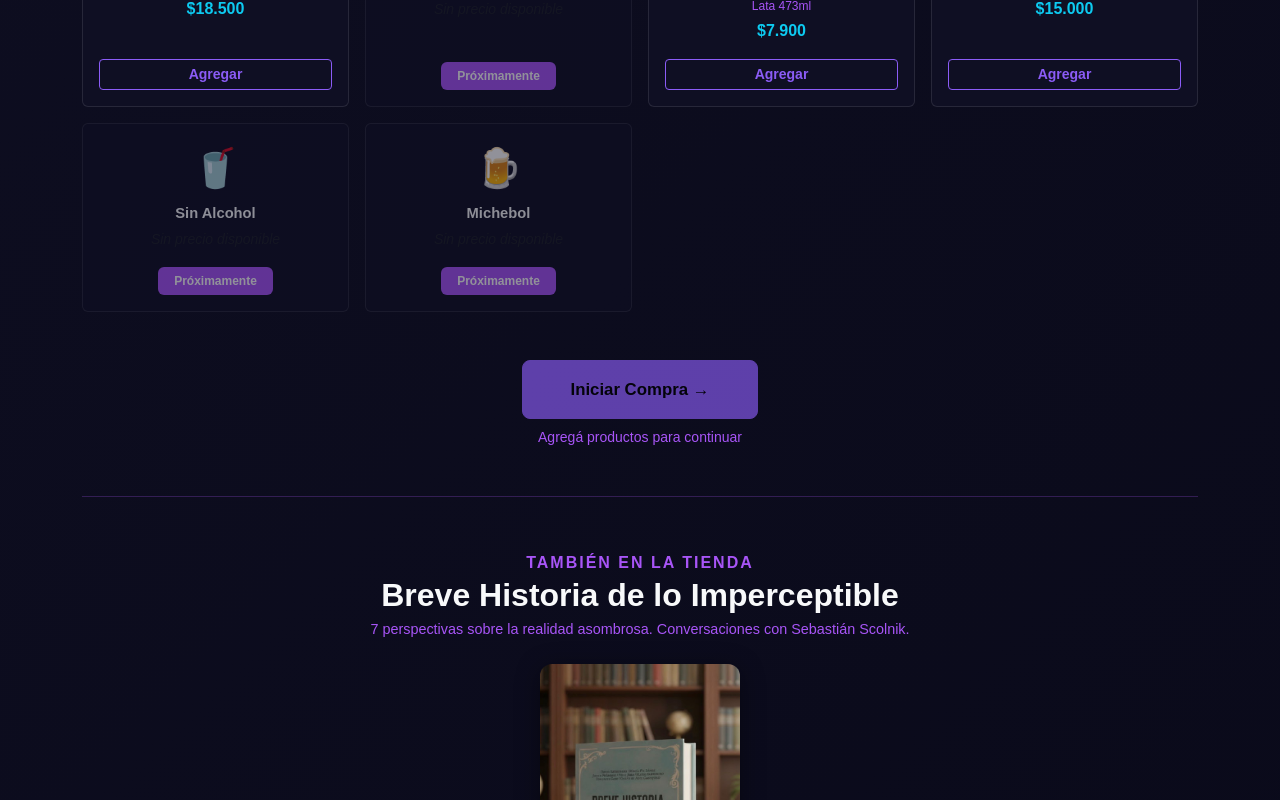
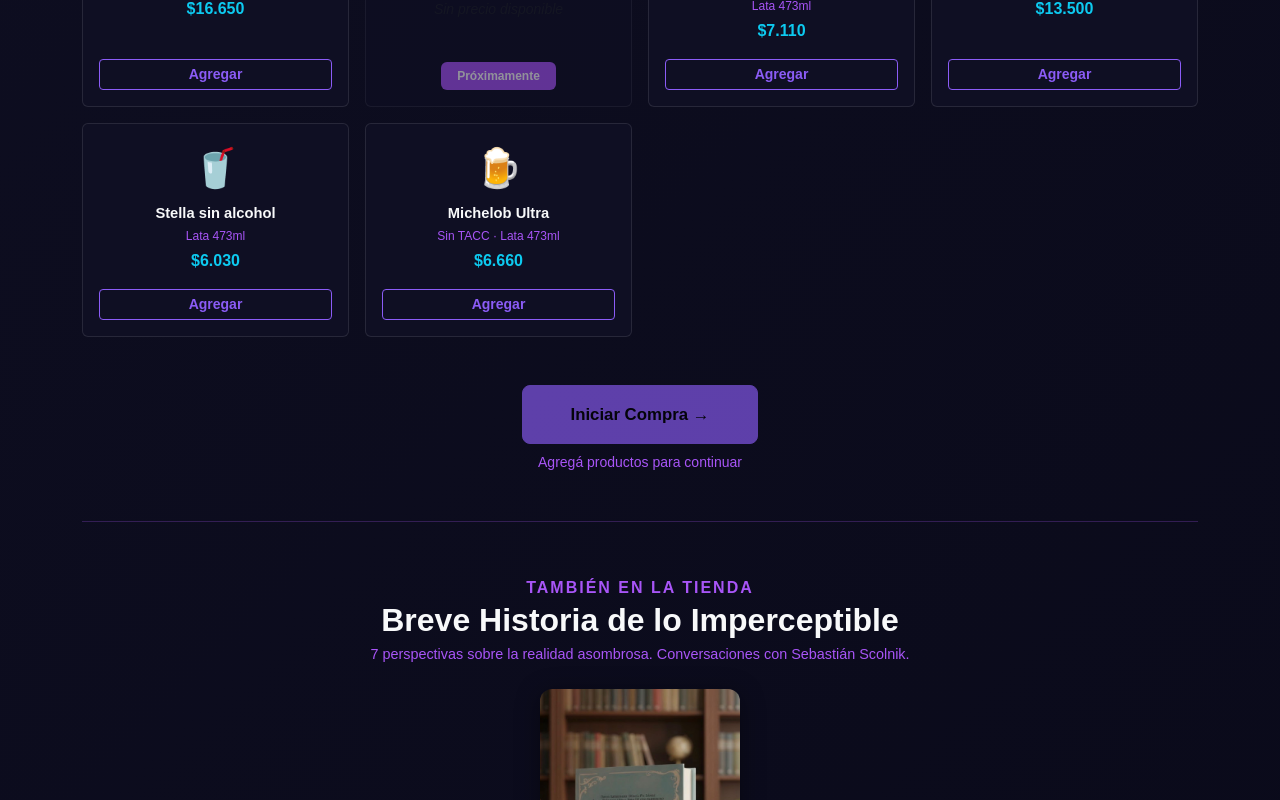
Before and after one commit to brunowald/jotajota, a Next.js app: page /tienda in a window 1280 px wide. Shown: the part 1376-2176 px from the top of the page. Built offline with nearby package versions, Linux system fonts and the light colour scheme.

Commit message:
chore(tienda): update prices, enable new bebidas, clean up promo modal tipo labels

```diff
--- a/src/app/tienda/FoodStore.tsx
+++ b/src/app/tienda/FoodStore.tsx
@@ -136,6 +136,12 @@
                     }}
                   >
                     {opt.label}
+                    {cust.id === "tipo" && opt.value === "carne" && (
+                      <span className="ms-1 text-warning" style={{ fontSize: "0.75rem" }}>$15.000</span>
+                    )}
+                    {cust.id === "tipo" && opt.value === "vegano" && (
+                      <span className="ms-1 text-warning" style={{ fontSize: "0.75rem" }}>$14.000</span>
+                    )}
                     {cust.id === "picante" && opt.value === "con-picante" && (
                       <span className="ms-1 text-warning" style={{ fontSize: "0.75rem" }}>+$1.000</span>
                     )}
--- a/src/app/tienda/products.ts
+++ b/src/app/tienda/products.ts
@@ -43,8 +43,8 @@
     id: "tipo",
     label: "Tipo",
     options: [
-      { value: "carne", label: "Con carne — $15.000" },
-      { value: "vegano", label: "Vegano sin TACC — $14.000" },
+      { value: "carne", label: "Con carne" },
+      { value: "vegano", label: "Vegano sin TACC" },
     ],
   },
   {
@@ -125,7 +125,7 @@
     description: "",
     emoji: "🍷",
     category: "bebida",
-    price: 18500,
+    price: 16650,
     available: true,
   },
   {
@@ -143,7 +143,7 @@
     description: "Lata 473ml",
     emoji: "🍺",
     category: "bebida",
-    price: 7900,
+    price: 7110,
     available: true,
   },
   {
@@ -152,26 +152,26 @@
     description: "",
     emoji: "🍷",
     category: "bebida",
-    price: 15000,
+    price: 13500,
     available: true,
   },
   {
     id: "sin-alcohol",
-    name: "Sin Alcohol",
-    description: "",
+    name: "Stella sin alcohol",
+    description: "Lata 473ml",
     emoji: "🥤",
     category: "bebida",
-    price: null,
-    available: false,
+    price: 6030,
+    available: true,
   },
   {
     id: "michebol",
-    name: "Michebol",
-    description: "",
+    name: "Michelob Ultra",
+    description: "Sin TACC · Lata 473ml",
     emoji: "🍺",
     category: "bebida",
-    price: null,
-    available: false,
+    price: 6660,
+    available: true,
   },
 ];
 
```
